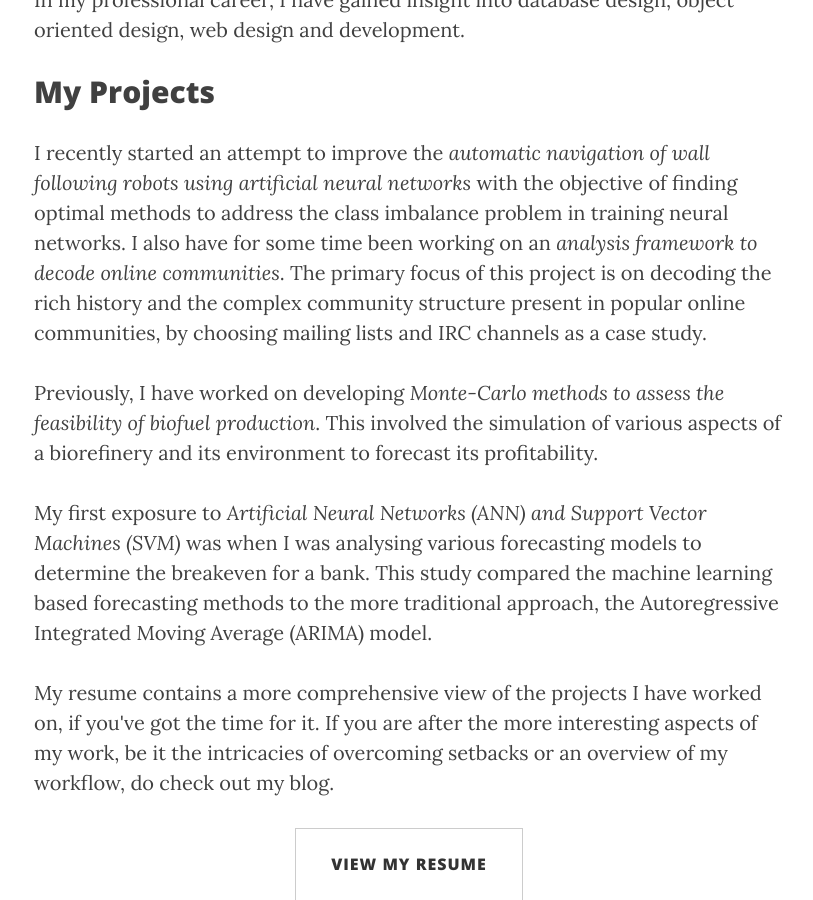
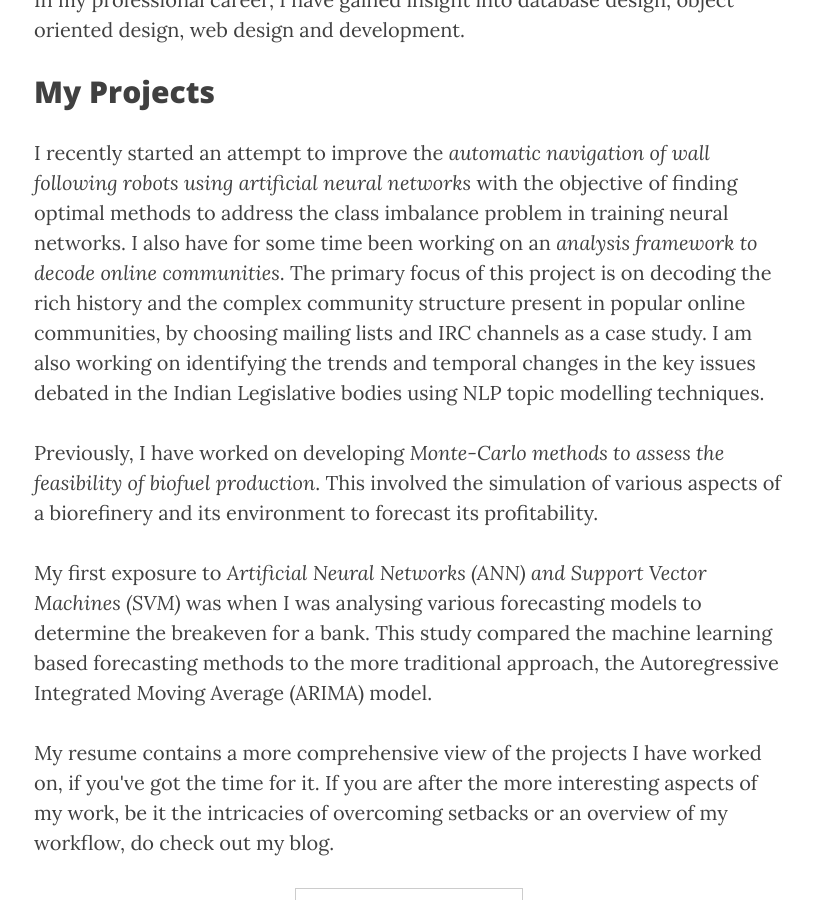
Before and after one commit to achyudh/blog, a Jekyll site: the page built from about.html, in a window 1280 px wide and 900 px high, scrolled down 1689 px. Shown: the whole window, without its empty margins (231-1044 px from the left). Built offline with Jekyll 4.4.1, drawn with Linux system fonts in a browser that asks for light colours; nearby versions of some CDN libraries.

Commit message:
Update Project

```diff
--- a/about.html
+++ b/about.html
@@ -23,7 +23,7 @@ header-img: "img/about-bg.jpg"
 <p>In my professional career, I have gained insight into database design, object oriented design, web design and development.</p>
 
 <h2>My Projects</h2>
-<p>I recently started an attempt to improve the <i>automatic navigation of wall following robots using artificial neural networks</i> with the objective of finding optimal methods to address the class imbalance problem in training neural networks. I also have for some time been working on an <i>analysis framework to decode online communities</i>. The primary focus of this project is on decoding the rich history and the complex community structure present in popular online communities, by choosing mailing lists and IRC channels as a case study. </p>
+<p>I recently started an attempt to improve the <i>automatic navigation of wall following robots using artificial neural networks</i> with the objective of finding optimal methods to address the class imbalance problem in training neural networks. I also have for some time been working on an <i>analysis framework to decode online communities</i>. The primary focus of this project is on decoding the rich history and the complex community structure present in popular online communities, by choosing mailing lists and IRC channels as a case study. I am also working on identifying the trends and temporal changes in the key issues debated in the Indian Legislative bodies using NLP topic modelling techniques.</p>
 <p>Previously, I have worked on developing <i>Monte-Carlo methods to assess the feasibility of biofuel production</i>. This involved the simulation of various aspects of a biorefinery and its environment to forecast its profitability. </p>
 <p>My first exposure to <i>Artificial Neural Networks (ANN) and Support Vector Machines (SVM)</i> was when I was analysing various forecasting models to determine the breakeven for a bank. This study compared the machine learning based forecasting  methods to the more traditional approach, the Autoregressive Integrated Moving Average (ARIMA) model. </p>
 <p>My resume contains a more comprehensive view of the projects I have worked on, if you've got the time for it. If you are after the more interesting aspects of my work, be it the intricacies of overcoming setbacks or an overview of my workflow, do check out my blog.</p>
```
